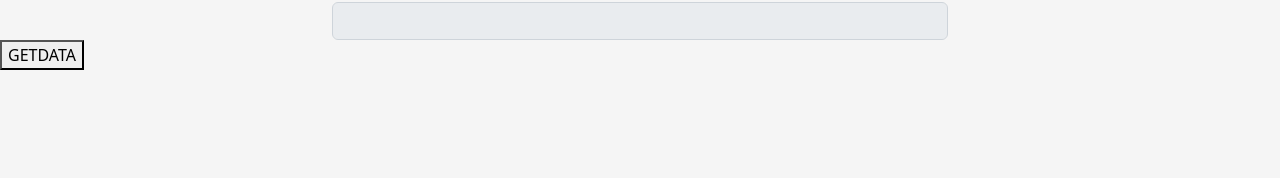
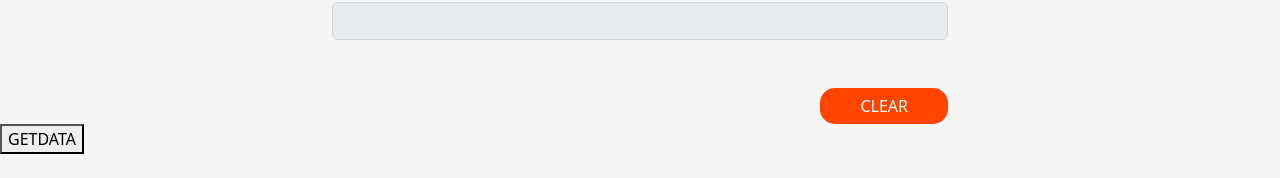
Before and after one commit to The-Tiger-Team-Academy/RetinaOCTprediction, a Vue app: page /#/about in a window 1280 px wide. Shown: the part 340-518 px from the top of the page. Built offline with nearby package versions, Linux system fonts and the light colour scheme.

Commit message:
add buttom CLAER

```diff
--- a/src/components/Preview.vue
+++ b/src/components/Preview.vue
@@ -43,11 +43,20 @@
             <input type="text" class="form-control" v-model="prediction" disabled>
           </div>
         </div>
+        <div class="d-grid gap-3 d-md-flex justify-content-md-end mt-5">
+          <router-link
+            class="btn btn-primary"
+            to="/"
+            tag="button"
+            >CLEAR</router-link
+          >
+    </div>
       </form>
     </div>
     </body>
 
     <button v-on:click="getPatients">GETDATA</button>
+
 
 </template>
 
```
